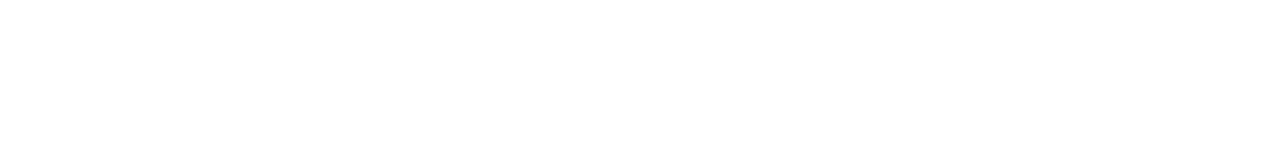
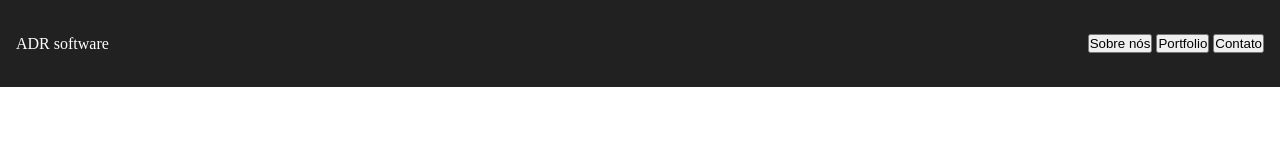
Before and after one commit to adriellyester11/adr-software, a plain HTML site: page index.html in a window 1280 px wide. Drawn offline with Linux system fonts and the light colour scheme.

Commit message:
criando header

```diff
--- a/css/styles.css
+++ b/css/styles.css
@@ -7,3 +7,13 @@ html,body {
     height: 100%;
     width: 100%;
 }
+.header {
+    width: 100%;
+    height: 87px;
+    background-color: #212121;
+    display: flex;
+    align-items: center;
+    color: #fff;
+    padding: 0 1rem;
+    justify-content: space-between;
+}
--- a/index.html
+++ b/index.html
@@ -9,7 +9,16 @@
 </head>
 <body>
     <div class="container">
-
+        <div class="header">
+            <div class="logo">
+                ADR software
+            </div>
+            <div class="buttons-header">
+                <button>Sobre nós</button>
+                <button>Portfolio</button>
+                <button>Contato</button>
+            </div>
+        </div>
     </div>
 </body>
 </html>
```
